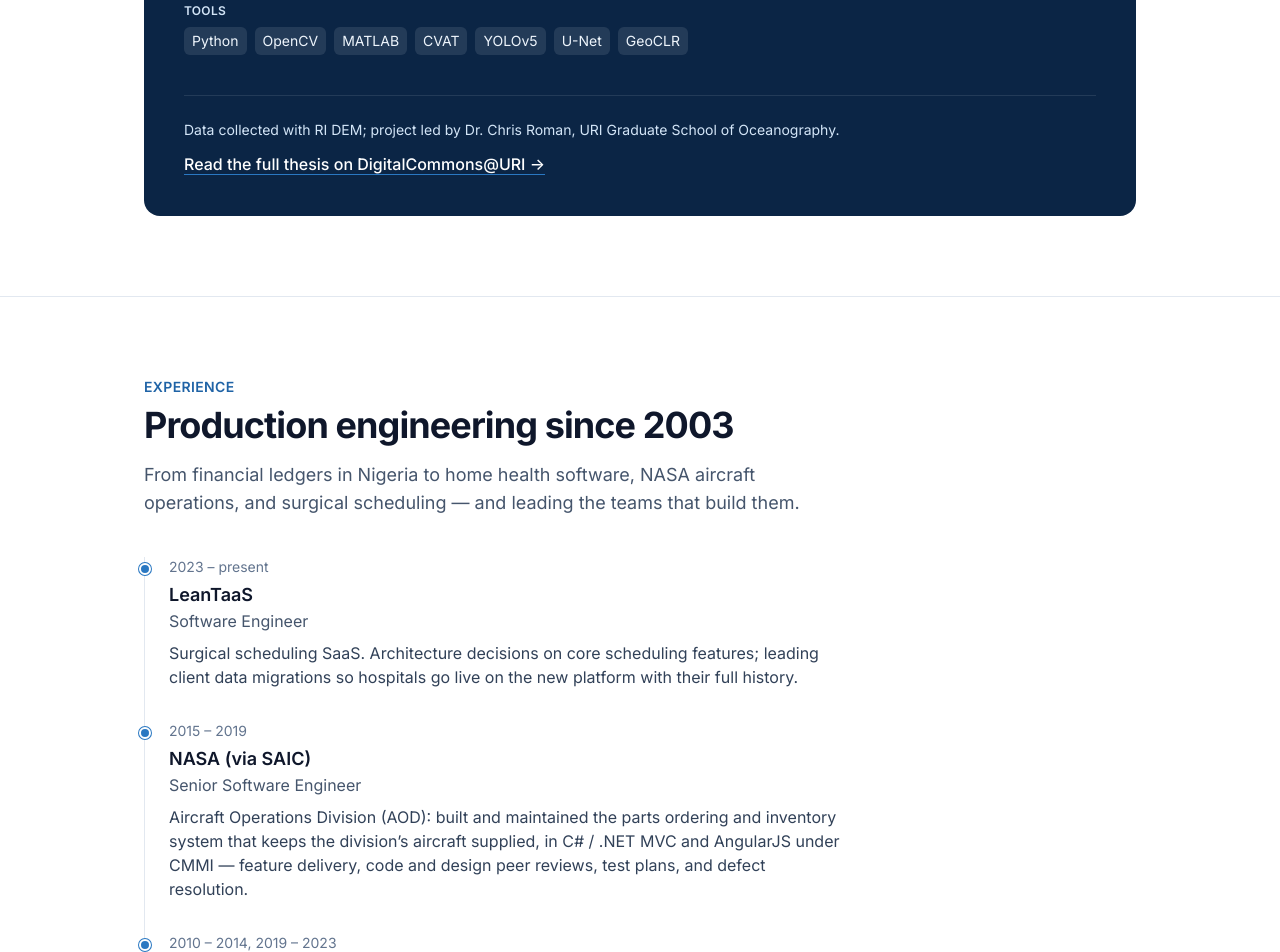
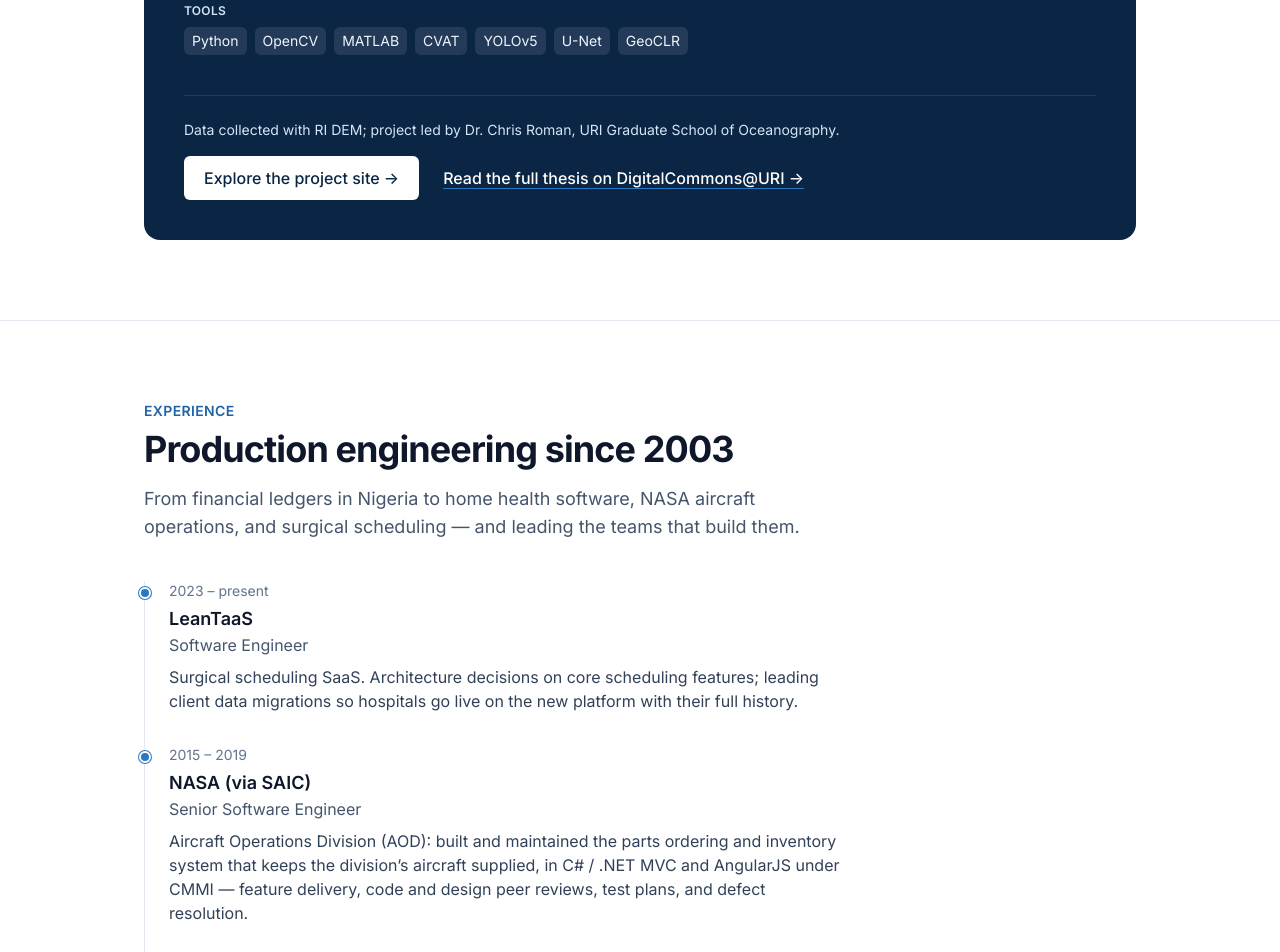
Before and after one commit to wodubayo/waheedodubayo-portfolio, an Astro site: page / in a window 1280 px wide. Shown: the part 5014-5966 px from the top of the page. Built offline with nearby package versions, Linux system fonts and the light colour scheme; Astro itself is replaced by a stand-in of ours.

Commit message:
Link Applied AI section to live scallops project site
Co-Authored-By: Claude Opus 5.5 <noreply@anthropic.com>

```diff
--- a/content/portfolio-copy.md
+++ b/content/portfolio-copy.md
@@ -121,7 +121,7 @@ oxygen (reduced in dense ones): habitat *density* matters, not just presence.
 **Tools:** Python · OpenCV · MATLAB · CVAT · YOLOv5 · U-Net · GeoCLR
 
 *Data collected with RI DEM; project led by Dr. Chris Roman, URI Graduate School of Oceanography.*
-**[Read the full thesis on DigitalCommons@URI →](https://digitalcommons.uri.edu/theses/2719/)**
+**[Explore the project site →](https://scallops.waheedodubayo.dev/)** · **[Read the full thesis on DigitalCommons@URI →](https://digitalcommons.uri.edu/theses/2719/)**
 
 Rule: method only — no model metrics or seabed imagery on the site.
 
--- a/src/components/Scallop.astro
+++ b/src/components/Scallop.astro
@@ -85,8 +85,13 @@ const decisions = [
     <p class="text-sm text-ocean-100">
       Data collected with RI DEM; project led by Dr. Chris Roman, URI Graduate School of Oceanography.
     </p>
-    <a href={links.thesis} class="mt-3 inline-block font-medium text-white underline decoration-ocean-500 underline-offset-4 hover:decoration-white">
-      Read the full thesis on DigitalCommons@URI →
-    </a>
+    <div class="mt-4 flex flex-wrap items-center gap-x-6 gap-y-3">
+      <a href={links.scallops} class="rounded-md bg-white px-5 py-2.5 font-medium text-ocean-900 hover:bg-ocean-50">
+        Explore the project site →
+      </a>
+      <a href={links.thesis} class="font-medium text-white underline decoration-ocean-500 underline-offset-4 hover:decoration-white">
+        Read the full thesis on DigitalCommons@URI →
+      </a>
+    </div>
   </div>
 </article>
--- a/src/data/site.ts
+++ b/src/data/site.ts
@@ -3,6 +3,7 @@ export const links = {
   linkedin: 'https://linkedin.com/in/waheed-odubayo-853ba24b/',
   lagosRepo: 'https://github.com/wodubayo/lagos-flood-intelligence',
   thesis: 'https://digitalcommons.uri.edu/theses/2719/',
+  scallops: 'https://scallops.waheedodubayo.dev/',
 };
 
 export const nav = [
```
